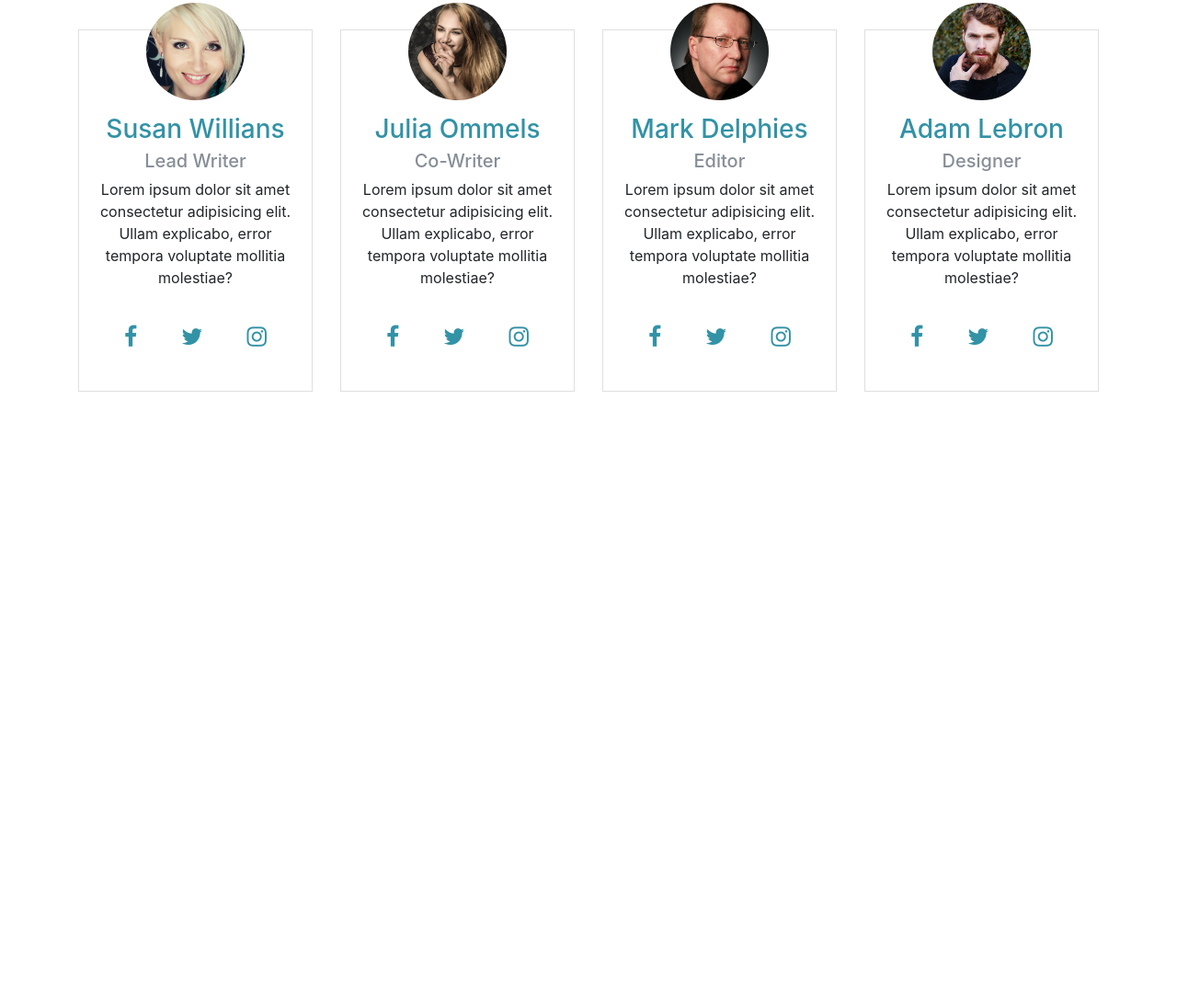
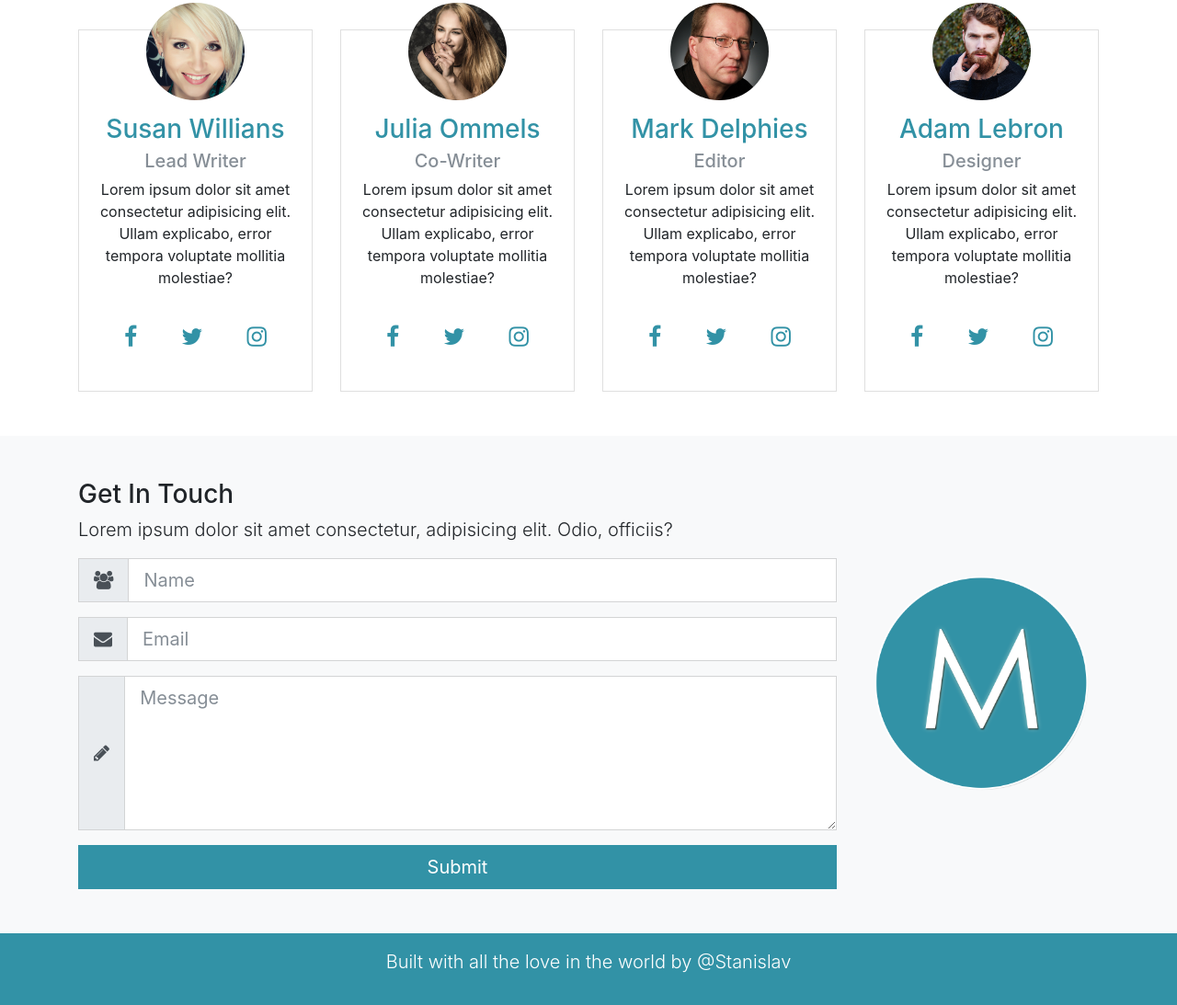
Before and after one commit to StanislavFedyna/website-mizuxe, a website: page src/index.html in a window 1280 px wide. Shown: the part 2023-3116 px from the top of the page at 92% size. Before the commit the page ends 2497 px from the top, so only its background shows below. Drawn offline with Linux system fonts and the light colour scheme.

Commit message:
added footer section plus favicon

```diff
--- a/src/index.html
+++ b/src/index.html
@@ -4,6 +4,7 @@
 <head>
   <meta http-equiv="x-ua-compatible" content="ie=edge">
   <meta name="viewport" content="width=device-width, initial-scale=1.0" />
+  <link rel="icon" href="favicon.ico">
   <link rel="stylesheet" href="css/bootstrap.css">
   <link rel="stylesheet" href="css/font-awesome.min.css">
   <link href="https://fonts.googleapis.com/css?family=Roboto" rel="stylesheet">
@@ -327,8 +328,59 @@
         </div>
       </div>
     </div>
+  </section>
 
+  <!-- CONTACT -->
+  <section id="contact" class="bg-light py-5">
+    <div class="container">
+      <div class="row">
+        <div class="col-lg-9">
+          <h3>Get In Touch</h3>
+          <p class="lead">Lorem ipsum dolor sit amet consectetur, adipisicing elit. Odio, officiis?</p>
+          <form>
+            <div class="form-group">
+              <div class="input-group input-group-lg">
+                <span class="input-group-addon">
+                  <i class="fa fa-users"></i>
+                </span>
+                <input type="text" class="form-control" placeholder="Name">
+              </div>
+            </div>
+            <div class="form-group">
+              <div class="input-group input-group-lg">
+                <span class="input-group-addon">
+                  <i class="fa fa-envelope"></i>
+                </span>
+                <input type="email" class="form-control" placeholder="Email">
+              </div>
+            </div>
+            <div class="form-group">
+              <div class="input-group input-group-lg">
+                <span class="input-group-addon">
+                  <i class="fa fa-pencil"></i>
+                </span>
+                <textarea class="form-control" placeholder="Message" rows="5"></textarea>
+              </div>
+            </div>
+            <input type="Submit" class="btn btn-primary btn-block btn-lg" value="Submit">
+          </form>
+        </div>
+        <div class="col-lg-3 align-self-center">
+          <img src="img/mlogo.png" alt="logo" class="img-fluid">
+        </div>
+      </div>
+    </div>
   </section>
+
+  <footer id="main-footer" class="bg-primary py-3 text-white ">
+    <div class="container">
+      <div class="row text-center">
+        <div class="col-md-12 ">
+          <p class="lead">Built with all the love in the world by @Stanislav</p>
+        </div>
+      </div>
+    </div>
+  </footer>
 
 
   <!-- Scripts -->
```
Also changed, not shown: src/favicon.ico (added).
